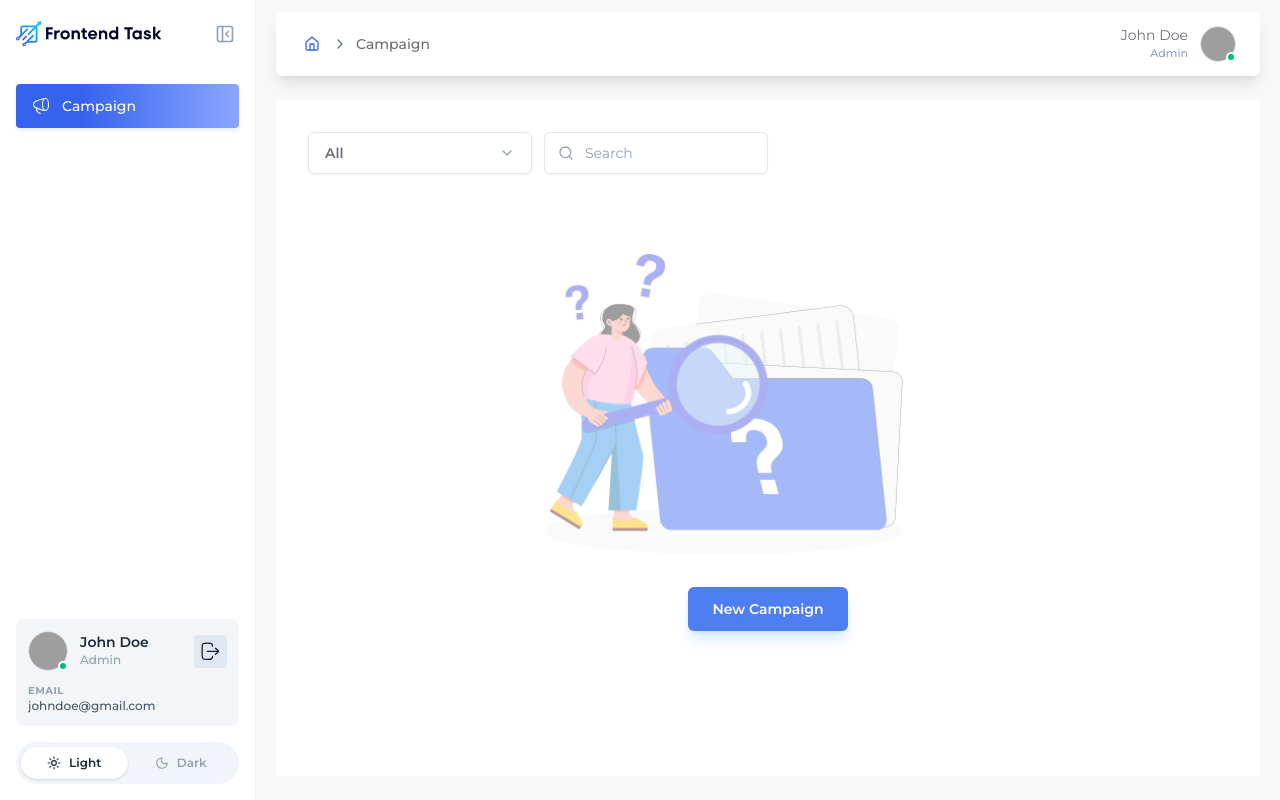
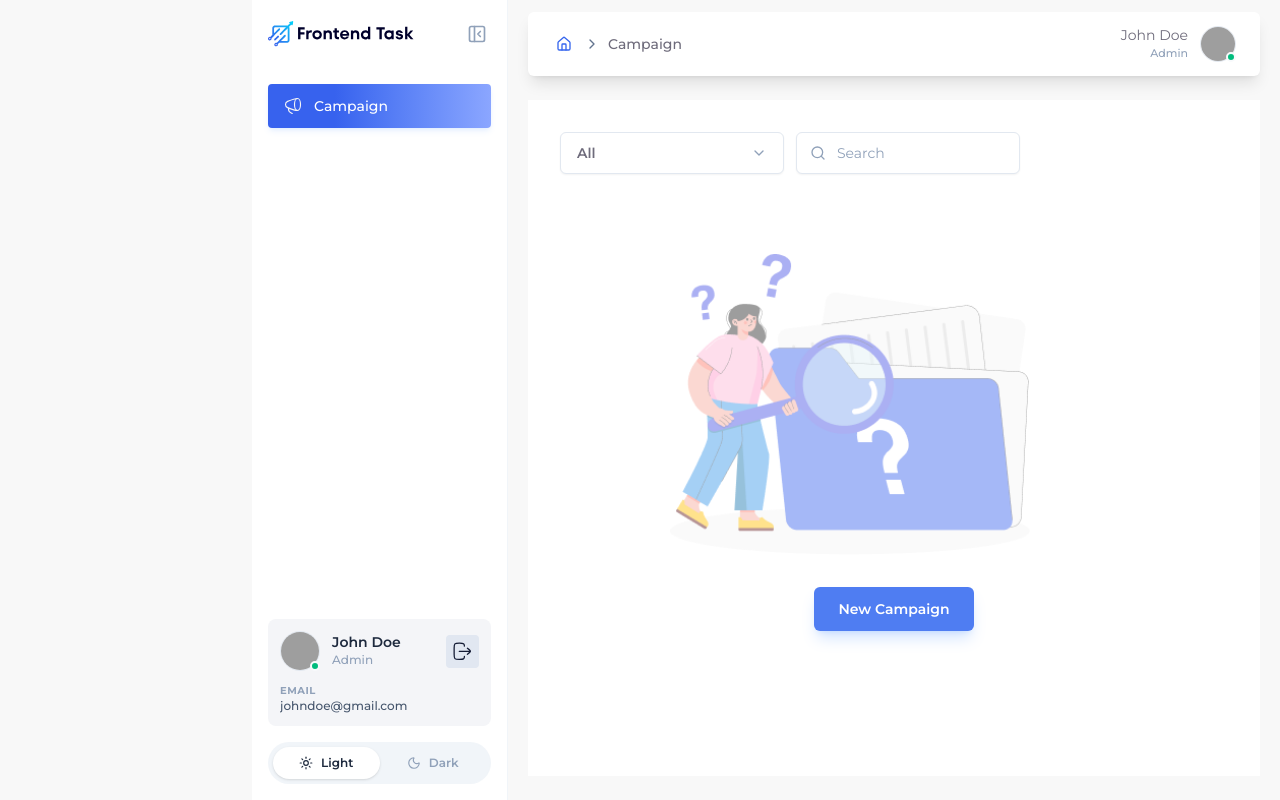
Before and after one commit to thenikhilagarwal/frontend-task-for-demo, a React (Vite) app: page / in a window 1280 px wide. Built offline with nearby package versions, Linux system fonts and the light colour scheme; grey boxes are pictures that could not be loaded.

Commit message:
Update sidebar class for responsive design

```diff
--- a/src/App.jsx
+++ b/src/App.jsx
@@ -90,7 +90,7 @@ export default function App() {
   });
 
   return (
-    <div className="activeSidebar min-h-screen bg-[#F8F8F8] dark:bg-slate-950 flex flex-row transition-colors duration-200">
+    <div className="activeSidebar md:ps-63 min-h-screen bg-[#F8F8F8] dark:bg-slate-950 flex flex-row transition-colors duration-200">
       {/* Sidebar navigation */}
       <Sidebar
         theme={theme}
```
